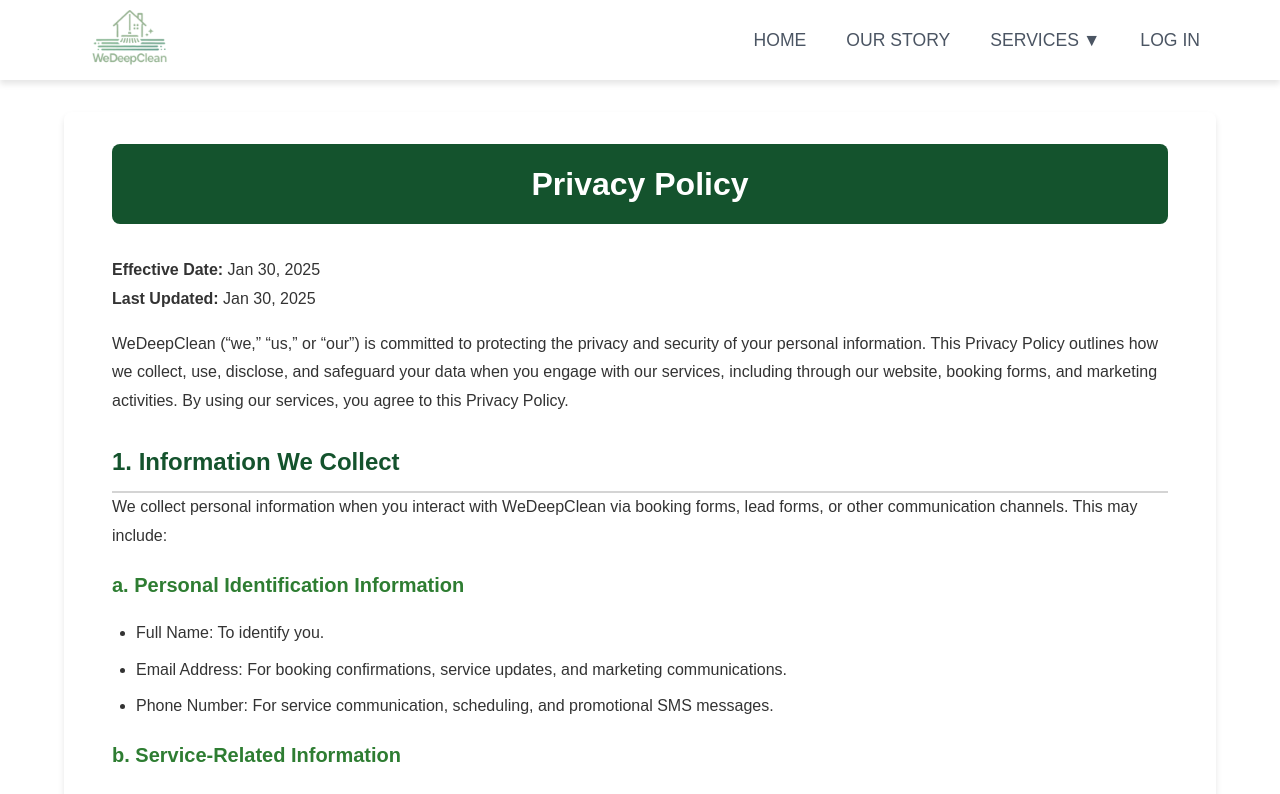
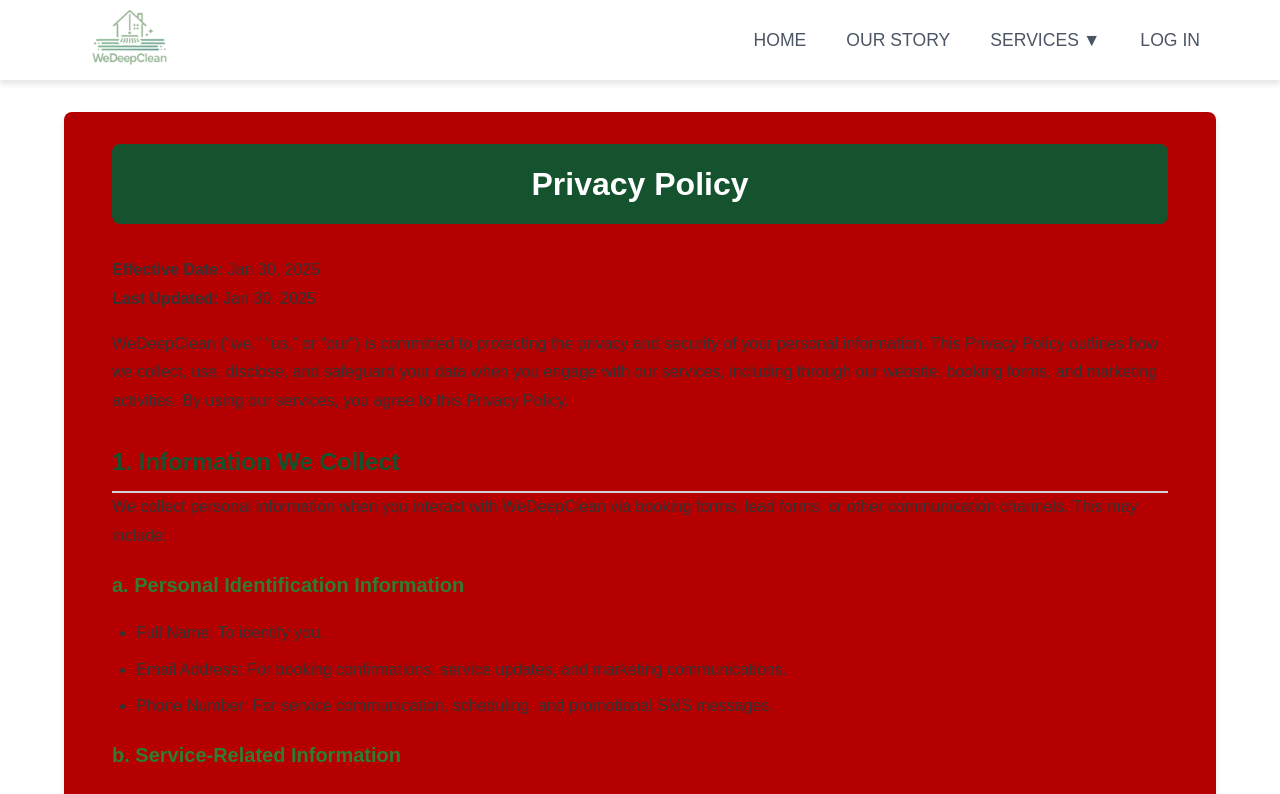
Before and after one commit to meet32001/WeDeepClean, a Next.js app: page /PrivacyPolicy in a window 1280 px wide. Shown: the top 794 px of the page. Built offline with nearby package versions, Linux system fonts and the light colour scheme.

Commit message:
privacy red

```diff
--- a/src/app/PrivacyPolicy/PrivacyPolicy.module.css
+++ b/src/app/PrivacyPolicy/PrivacyPolicy.module.css
@@ -1,6 +1,6 @@
 /* Main Container */
 .privacyContainer {
-  background-color: #ffffff; /* Light green background */
+  background-color: #b40000; /* Light green background */
   max-width: 90%;
   margin: 2rem auto;
   padding: 2rem 3rem;
```
